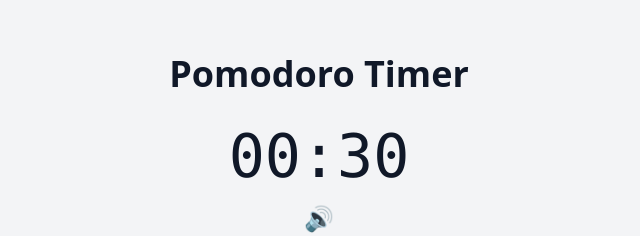
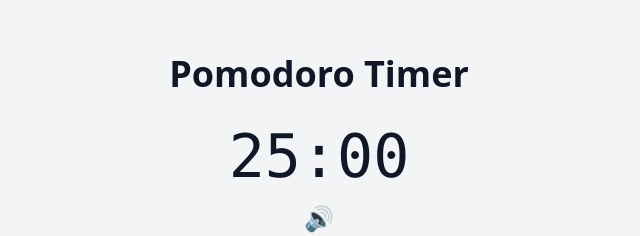
Before and after one commit to BartoszBee/pomodoro-timer, a Next.js app: page / in a window 1280 px wide. Shown: the part 188-424 px from the top of the page, without its empty margins (321-961 px from the left). Built offline with nearby package versions, Linux system fonts and the light colour scheme.

Commit message:
time interval change

```diff
--- a/components/Timer.tsx
+++ b/components/Timer.tsx
@@ -2,8 +2,8 @@
 
 import { useEffect, useState, useRef } from "react";
 
-const WORK_DURATION = 0.5 * 60;
-const BREAK_DURATION = 0.25 * 60;
+const WORK_DURATION = 25 * 60;
+const BREAK_DURATION = 5 * 60;
 
 export default function Timer() {
   const [secondsLeft, setSecondsLeft] = useState(WORK_DURATION);
```
